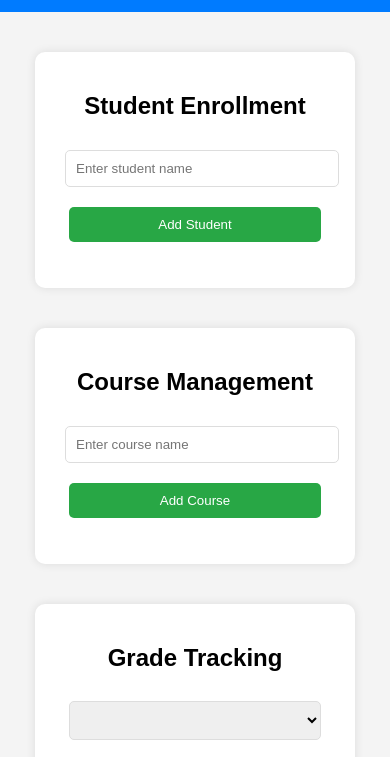
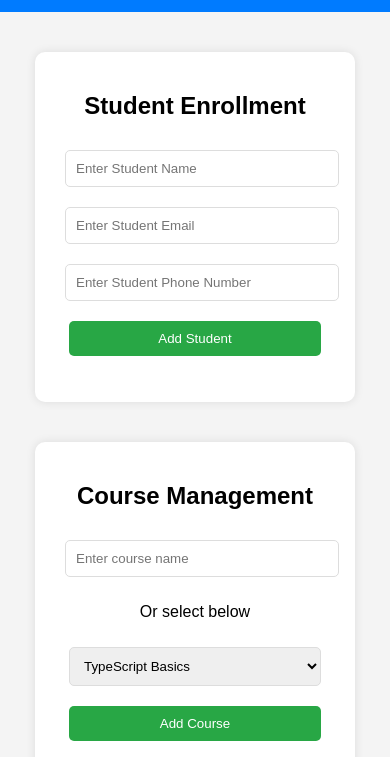
Before and after one commit to mindscope-world/TSProjectLab, a plain HTML site: page FRONTEND/lmis.html in a window 390 px wide. Shown: the part 51-808 px from the top of the page. Drawn offline with Linux system fonts and the light colour scheme.

Commit message:
added student registration module and a responsive navbar

```diff
--- a/FRONTEND/lmis.html
+++ b/FRONTEND/lmis.html
@@ -28,7 +28,9 @@
     <main>
         <section id="student-section">
             <h2>Student Enrollment</h2>
-            <input type="text" id="student-name" placeholder="Enter student name">
+            <input type="text" id="student-name" placeholder="Enter Student Name">
+            <input type="text" id="student-name" placeholder="Enter Student Email">
+            <input type="text" id="student-name" placeholder="Enter Student Phone Number">
             <button onclick="addStudent()">Add Student</button>
             <ul id="student-list"></ul>
         </section>
@@ -36,6 +38,12 @@
         <section id="course-section">
             <h2>Course Management</h2>
             <input type="text" id="course-name" placeholder="Enter course name">
+            <p>Or select below</p>
+            <select id="dropdown" name="options">
+                <option value="option1">TypeScript Basics </option>
+                <option value="option2">Node.js Fundamentals</option>
+                <option value="option3">Next.js Crash Course</option>
+              </select>
             <button onclick="addCourse()">Add Course</button>
             <ul id="course-list"></ul>
         </section>
```
